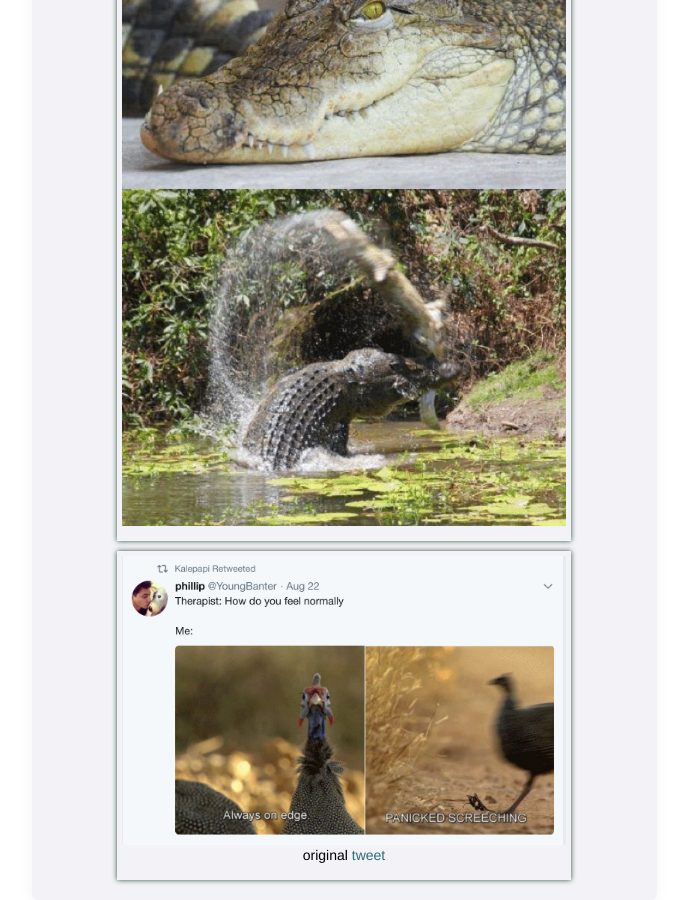
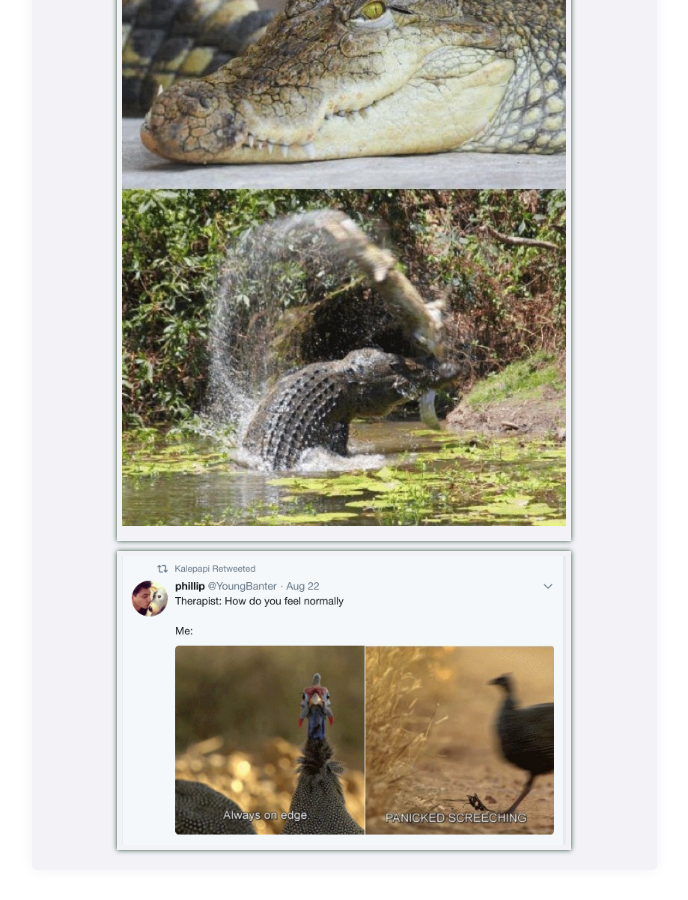
Before and after one commit to czhanacek/website, a Jekyll site: the page built from memes.md, in a window 1280 px wide and 900 px high, scrolled down 7877 px. Shown: the whole window, without its empty margins (296-984 px from the left). Built offline with Jekyll 4.4.1, drawn with Linux system fonts in a browser that asks for light colours; after the commit the page ends 8747 px from its top, so only the background shows below that.

Commit message:
twitter linked to page with pornhub link :(

```diff
--- a/memes.md
+++ b/memes.md
@@ -78,5 +78,4 @@ permalink: memes.html
 
 <div class="post-img">
     <a name="turkey"><img class="cute-img" src="/assets/memes/turkey.png"/></a>
-    <p>original <a href="https://twitter.com/YoungBanter/status/1032411102221545472">tweet</a></p>
 </div>
```
